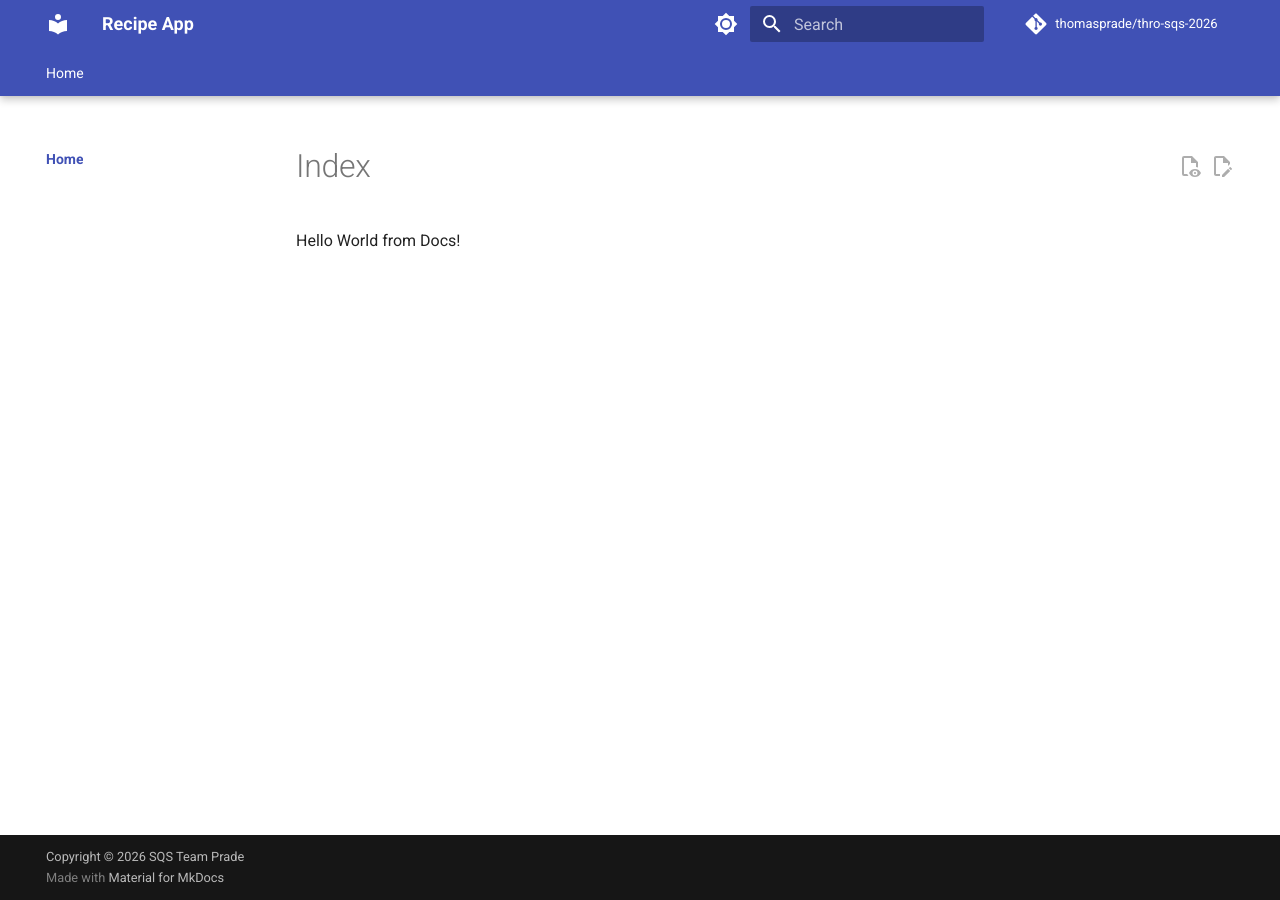
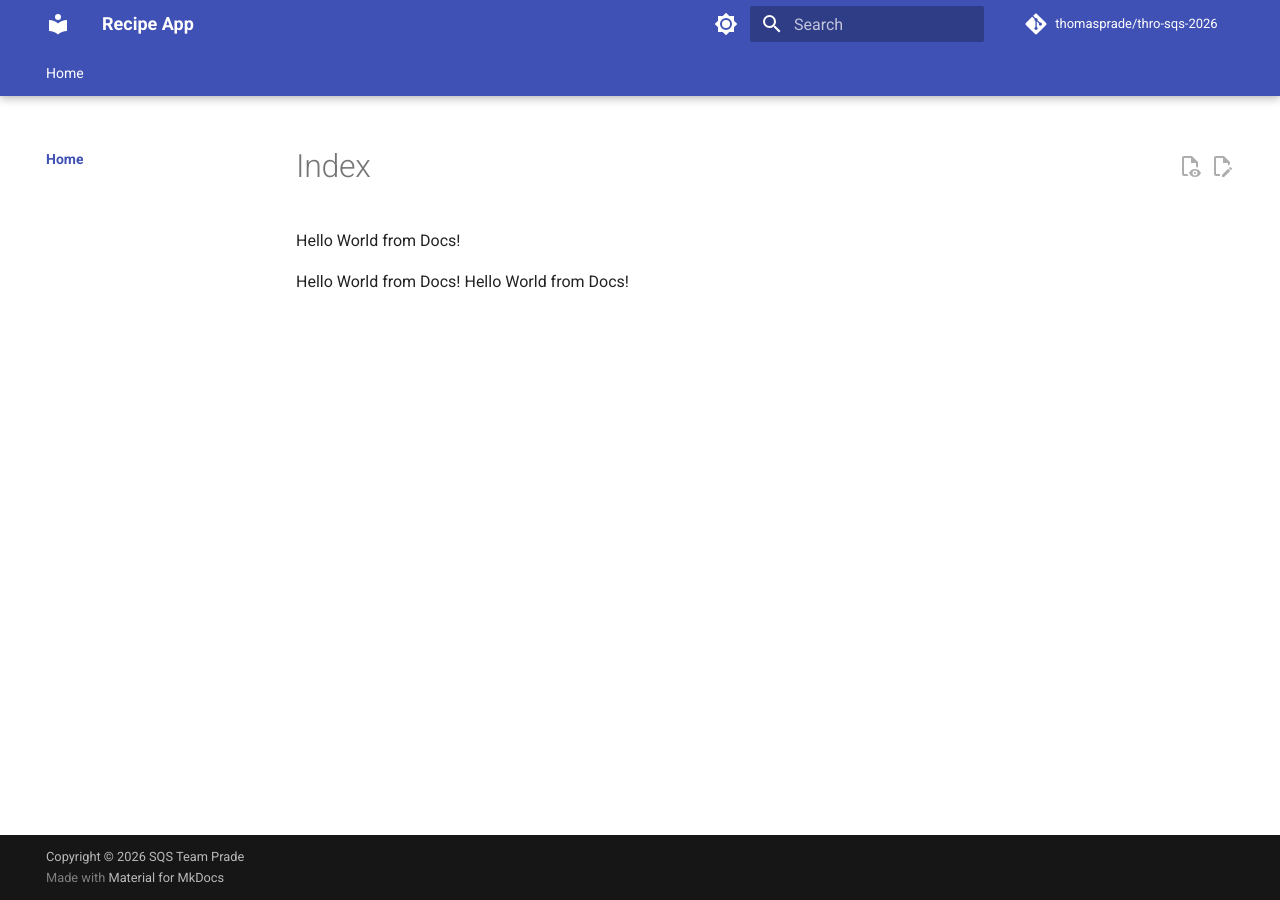
Before and after one commit to thomasprade/thro-sqs-2026, an MkDocs documentation site: the page built from docs/index.md, in a window 1280 px wide. Built offline with MkDocs 1.6.1 and Material for MkDocs 9.7.7, drawn with Linux system fonts in a browser that asks for light colours; comment, search, counter and statistics services are not loaded.

Commit message:
wip: readthedocs init

```diff
--- a/docs/index.md
+++ b/docs/index.md
@@ -1 +1,4 @@
 Hello World from Docs!
+
+Hello World from Docs!
+Hello World from Docs!
```
